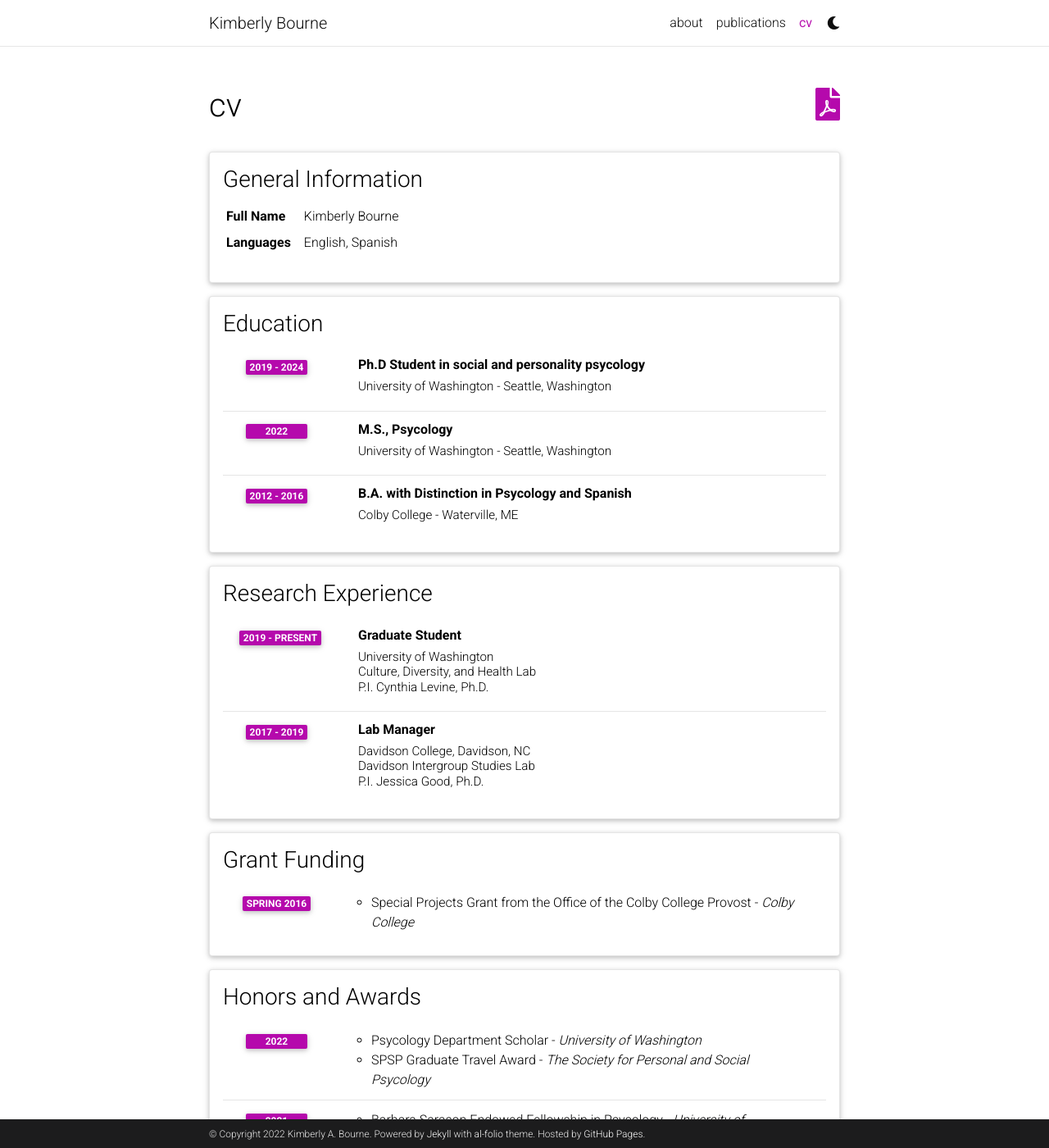
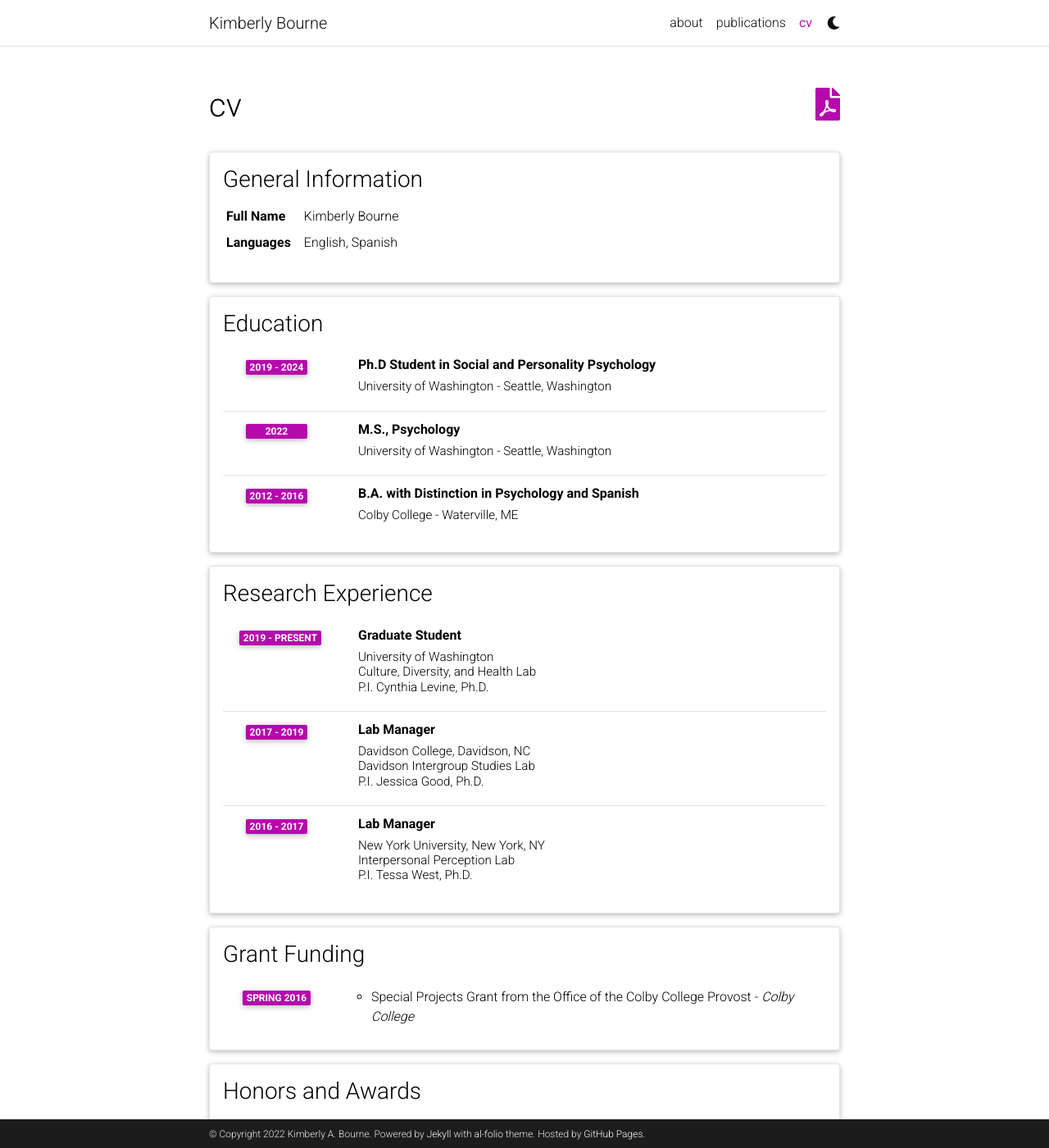
Before and after one commit to kabourne1216/kabourne1216.github.io, a Jekyll site: the page built from _pages/cv.md, in a window 1280 px wide and 1400 px high. Shown: the whole window at 82% size. Built offline with Jekyll 4.4.1, drawn with Linux system fonts in a browser that asks for light colours; comment, search, counter and statistics services are not loaded; a style sheet for code colours, icons or effects is not loaded; some of the changed text lies outside the part shown.

Commit message:
Update cv.yml

```diff
--- a/_data/cv.yml
+++ b/_data/cv.yml
@@ -9,16 +9,16 @@
 - title: Education
   type: time_table
   contents:
-    - title: Ph.D Student in social and personality psycology
+    - title: Ph.D Student in Social and Personality Psychology
       institution: University of Washington - Seattle, Washington
       year: 2019 - 2024
       advisor: Cynthia Levine
       GPA: 3.98
-    - title: M.S., Psycology
+    - title: M.S., Psychology
       institution: University of Washington - Seattle, Washington
       year: 2022
       advisor: Cynthia Levine
-    - title: B.A. with Distinction in Psycology and Spanish
+    - title: B.A. with Distinction in Psychology and Spanish
       institution: Colby College - Waterville, ME
       GPA: 3.72
       year: 2012 - 2016
@@ -33,6 +33,9 @@
     - title: Lab Manager
       institution: Davidson College, Davidson, NC <br/>Davidson Intergroup Studies Lab<br/>P.I. Jessica Good, Ph.D.
       year: 2017 - 2019
+    - title: Lab Manager
+      institution: New York University, New York, NY <br/>Interpersonal Perception Lab<br/>P.I. Tessa West, Ph.D.
+      year: 2016 - 2017
 
 - title: Grant Funding
   type: time_table
@@ -46,11 +49,11 @@
   contents:
     - year: 2022
       items:
-        - Psycology Department Scholar - <em>University of Washington</em>
-        - SPSP Graduate Travel Award - <em>The Society for Personal and Social Psycology</em>
+        - Psychology Department Scholar - <em>University of Washington</em>
+        - SPSP Graduate Travel Award - <em>The Society for Personal and Social Psychology</em>
     - year: 2021
       items:
-        - Barbara Sarason Endowed Fellowship in Psycology - <em>University of Washington</em>
+        - Barbara Sarason Endowed Fellowship in Psychology - <em>University of Washington</em>
         - NSF Graduate Research Fellowship Honorable Mention - <em>National Science Foundation</em>
     - year: 2019
       items:
@@ -60,7 +63,7 @@
         - Dean's List - <em>Colby College</em>
     - year: 2016
       items:
-        - Psi Chi Eastern Psycology Association Travel Grant - <em>Psi Chi International Honor Society in Psychology</em>
+        - Psi Chi Eastern Psychology Association Travel Grant - <em>Psi Chi International Honor Society in Psychology</em>
     - year: 2015
       items:
         - David Strage International Internship Award - <em>Colby College</em>
```
